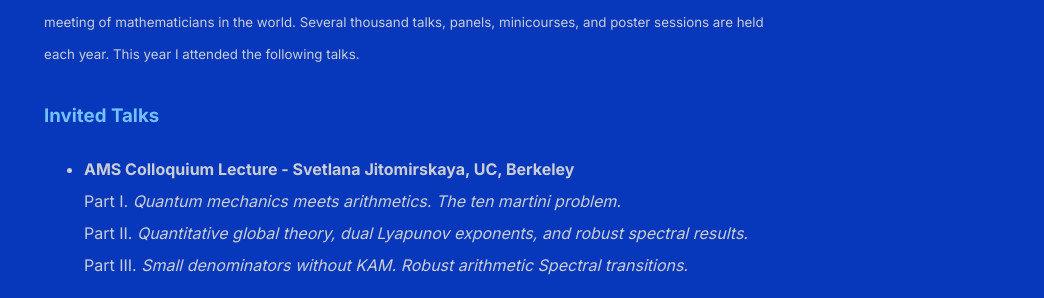
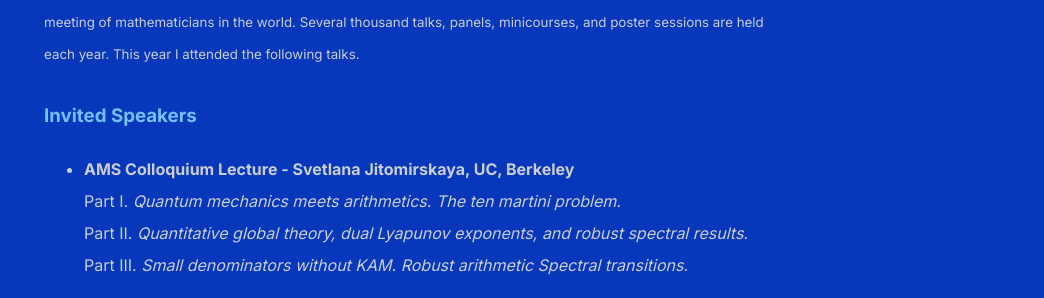
Before and after one commit to shihankanungo/shihankanungo.github.io, a Jekyll site: the page built from math-talks.md, in a window 1280 px wide and 900 px high, scrolled down 319 px. Shown: the part 156-454 px from the top of the window, without its empty margins (236-1280 px from the left). Built offline with Jekyll 4.4.1, drawn with Linux system fonts in a browser that asks for light colours.

Commit message:
Update math-talks.md

```diff
--- a/math-talks.md
+++ b/math-talks.md
@@ -7,7 +7,7 @@ title: Math talks that I have attended
 ## Joint Mathematics Meeting '25. Seattle, WA Jan 7--11.
 <small>The Joint Mathematics Meetings (JMM) is a mathematics conference hosted annually in early January by the American Mathematical Society (AMS). Frequently, several other national mathematics organizations also participate. The meeting is the largest gathering of mathematicians in the United States, and the largest annual meeting of mathematicians in the world. Several thousand talks, panels, minicourses, and poster sessions are held each year. This year I attended the following talks. </small>
 
-### Invited Talks
+### Invited Speakers
 
 - **AMS Colloquium Lecture - Svetlana Jitomirskaya, UC, Berkeley** <br>
 Part I. *Quantum mechanics meets arithmetics. The ten martini problem.* <br>
```
